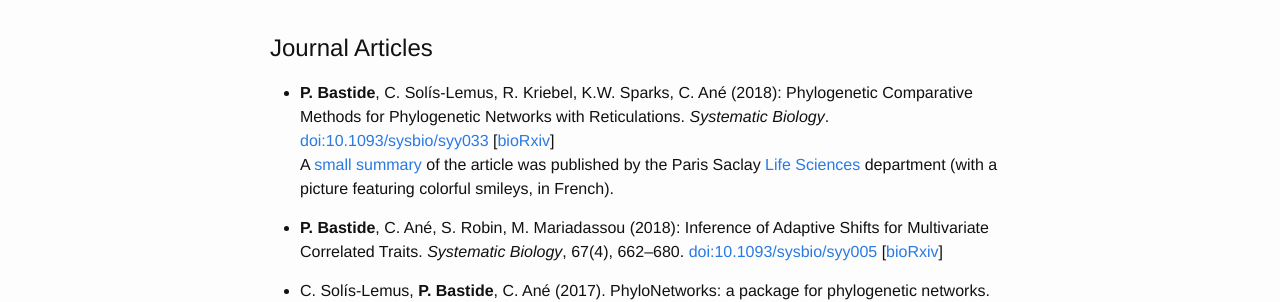
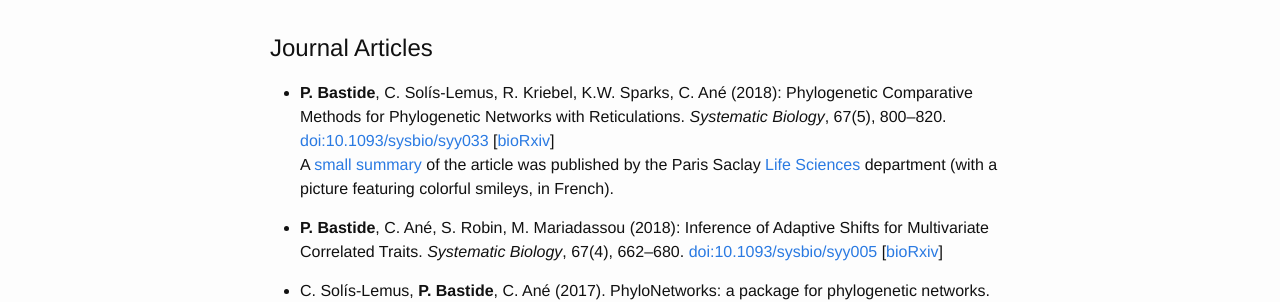
Before and after one commit to pbastide/pbastide.github.io, a Jekyll site: the page built from publi.md, in a window 1280 px wide. Shown: the part 134-436 px from the top of the page. Built offline with Jekyll 4.4.1, drawn with Linux system fonts in a browser that asks for light colours.

Commit message:
References article networks

```diff
--- a/publi.md
+++ b/publi.md
@@ -6,7 +6,7 @@ weight: 3
 
 # Journal Articles
 
-* **P. Bastide**, C. Solís-Lemus, R. Kriebel, K.W. Sparks, C. Ané (2018): Phylogenetic Comparative Methods for Phylogenetic Networks with Reticulations. *Systematic Biology*. [doi:10.1093/sysbio/syy033](https://academic.oup.com/sysbio/advance-article/doi/10.1093/sysbio/syy033/4985806?guestAccessKey=507189f8-9ff2-4e12-b17e-29c2a1b2e7ec) [[bioRxiv](https://doi.org/10.1101/194050)]
+* **P. Bastide**, C. Solís-Lemus, R. Kriebel, K.W. Sparks, C. Ané (2018): Phylogenetic Comparative Methods for Phylogenetic Networks with Reticulations. *Systematic Biology*, 67(5), 800–820. [doi:10.1093/sysbio/syy033](https://academic.oup.com/sysbio/advance-article/doi/10.1093/sysbio/syy033/4985806?guestAccessKey=507189f8-9ff2-4e12-b17e-29c2a1b2e7ec) [[bioRxiv](https://doi.org/10.1101/194050)]
 A [small summary](https://www.scoop.it/t/life-sci-news-upsaclay?q=bastide) of the article was published by the Paris Saclay [Life Sciences](https://www.universite-paris-saclay.fr/en/research/department/life-sciences) department (with a picture featuring colorful smileys, in French).
 
 * **P. Bastide**, C. Ané, S. Robin, M. Mariadassou (2018): Inference of Adaptive Shifts for Multivariate Correlated Traits. *Systematic Biology*, 67(4), 662–680. [doi:10.1093/sysbio/syy005](https://academic.oup.com/sysbio/advance-article/doi/10.1093/sysbio/syy005/4827615?guestAccessKey=fba26a20-0579-4721-ad76-8e669489539a) [[bioRxiv](http://www.biorxiv.org/content/early/2017/06/05/146191)]
```
